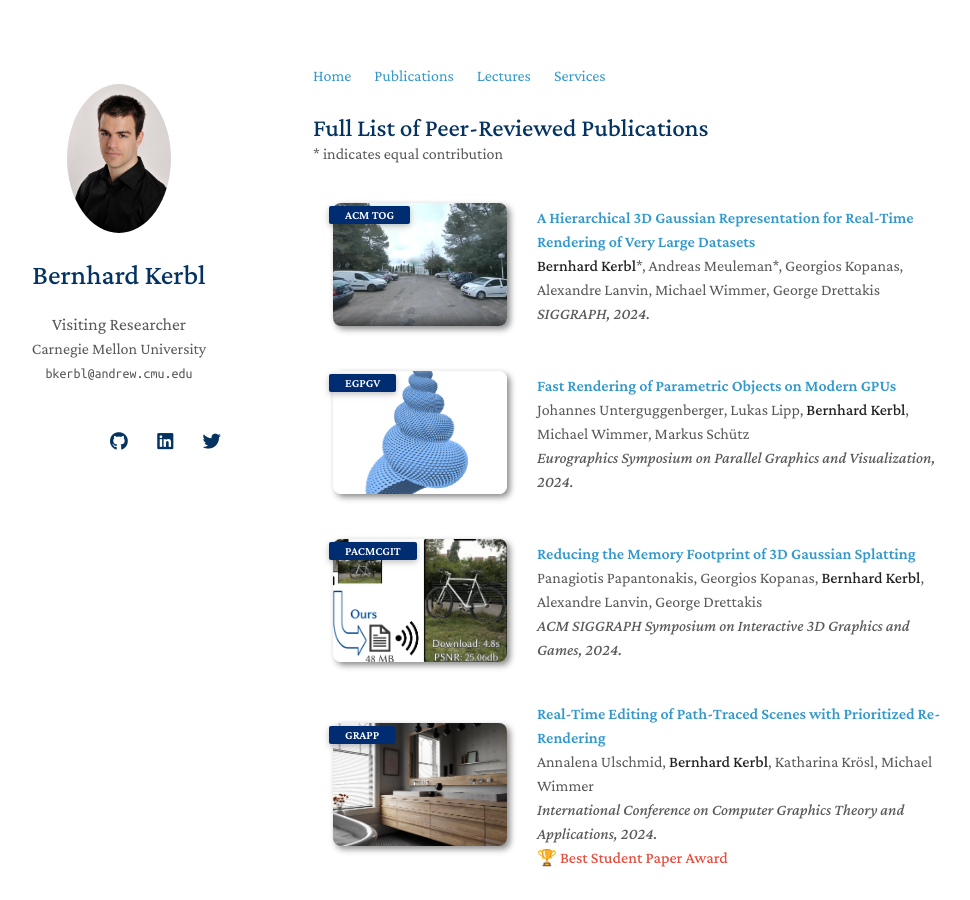
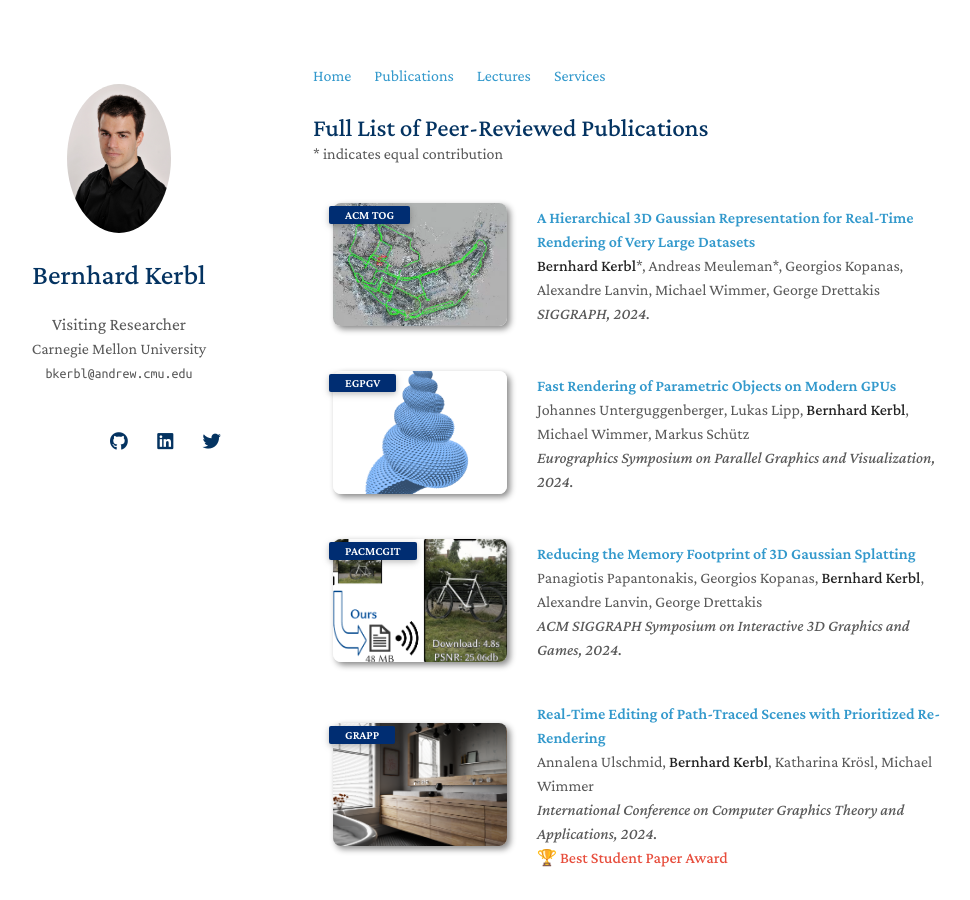
Before and after one commit to Snosixtyboo/snosixtyboo.github.io, a Jekyll site: the page built from publications.md, in a window 1280 px wide and 900 px high. Shown: the whole window, without its empty margins (157-1127 px from the left). Built offline with Jekyll 4.4.1, drawn with Linux system fonts in a browser that asks for light colours; nearby versions of some CDN libraries; a style sheet for code colours, icons or effects is not loaded.

Commit message:
added hierarchy

```diff
--- a/_data/publications.yml
+++ b/_data/publications.yml
@@ -3,7 +3,7 @@ main:
     authors: <strong>Bernhard Kerbl</strong>*, Andreas Meuleman*, Georgios Kopanas, Alexandre Lanvin, Michael Wimmer, George Drettakis
     conference_short: ACM TOG
     conference: SIGGRAPH, 2024.
-    image: ./assets/img/hierarchy.png
+    image: ./assets/img/hierarchy2.png
 
   - title: Fast Rendering of Parametric Objects on Modern GPUs
     authors: Johannes Unterguggenberger, Lukas Lipp, <strong>Bernhard Kerbl</strong>, Michael Wimmer, Markus Schütz
```
Also changed, not shown: assets/img/hierarchy2.png (added).
